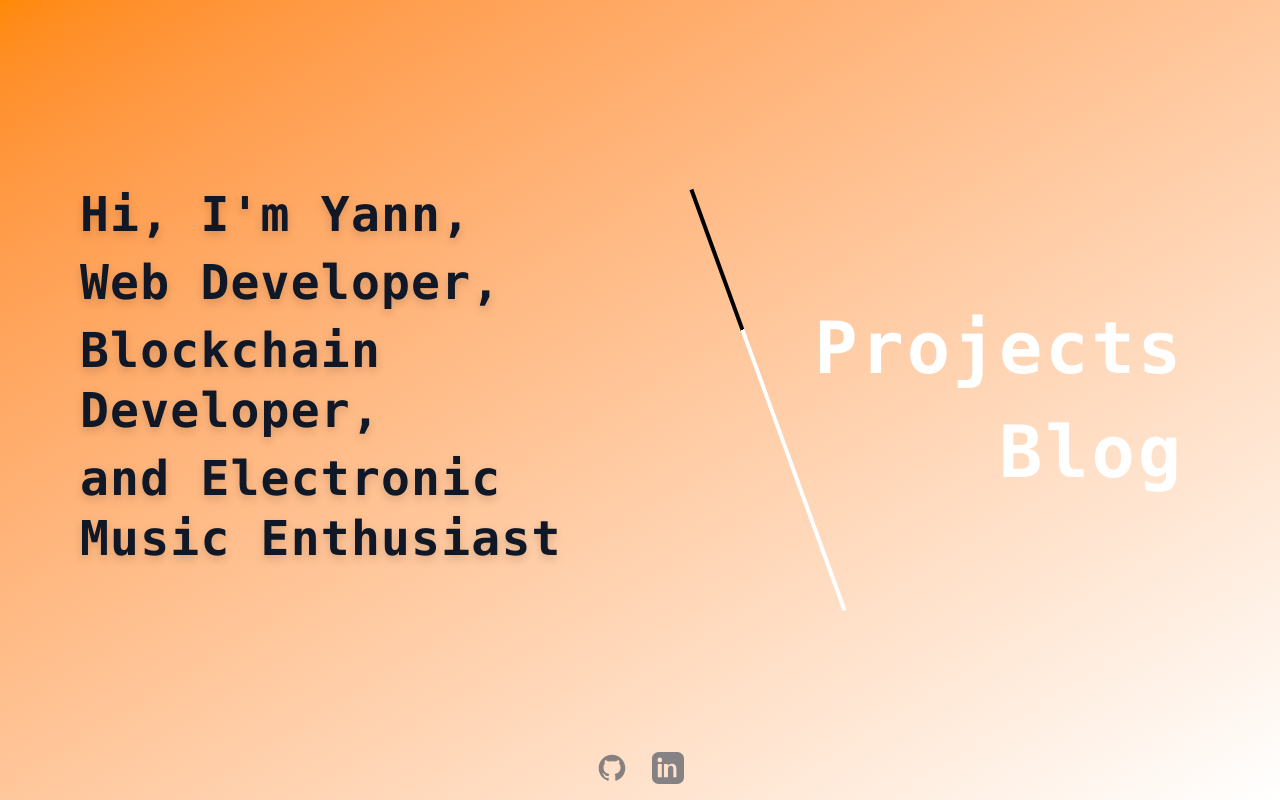
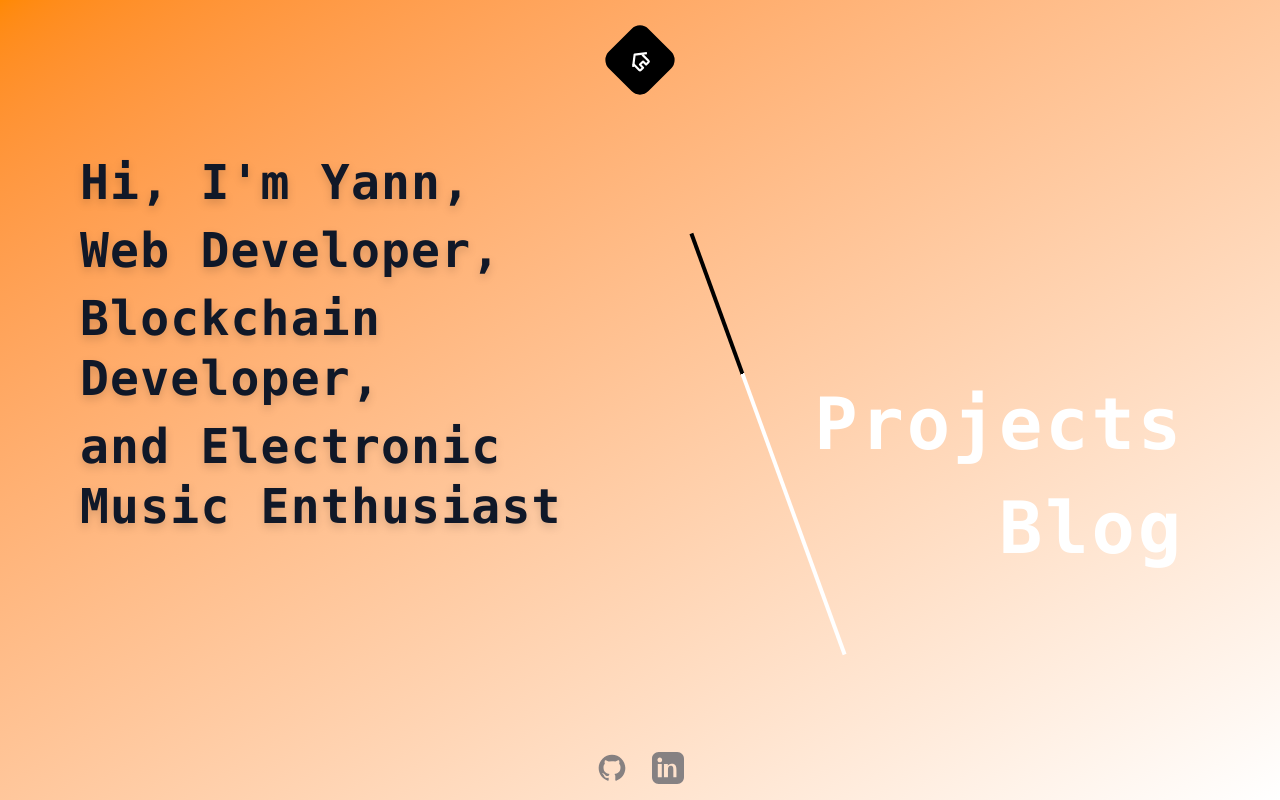
Before and after one commit to yanntrc/website-portfolio, a React (Vite) app: page / in a window 1280 px wide. Built offline with nearby package versions, Linux system fonts and the light colour scheme.

Commit message:
modif home component

```diff
--- a/src/pages/Home.jsx
+++ b/src/pages/Home.jsx
@@ -3,8 +3,13 @@ import Header from '../components/Header'
 
 export default function Home() {
   return (
-    <div className="min-h-screen bg-gradient-to-br from-orange-400 to-white flex flex-col md:flex-row items-stretch justify-center relative overflow-hidden">
+    <div className="min-h-screen bg-gradient-to-br from-orange-400 to-white flex flex-col relative overflow-hidden">
+      {/* Header centré en haut */}
+      <Header />
 
+      {/* Main content, side by side on md+ */}
+      <div className="flex flex-col md:flex-row flex-1 items-stretch justify-center w-full relative">
+        {/* Barre diagonale */}
         <div
           className="pointer-events-none absolute top-1/2 left-[60%] w-[35vw] h-1 z-0"
           style={{
@@ -14,7 +19,7 @@ export default function Home() {
         />
 
         {/* Titre à gauche */}
-      <div className="flex flex-col justify-center md:w-1/2 w-full z-10">
+        <div className="flex flex-col justify-start md:w-1/2 w-full z-10 pt-16">
           <h1 className="text-left ml-10 md:ml-20 mb-12 font-mono text-3xl md:text-5xl font-extrabold text-gray-900 drop-shadow-lg animate-slide-down leading-tight tracking-wide">
             <span className="block">Hi, I'm Yann,</span>
             <span className="block mt-2">Web Developer,</span>
@@ -23,8 +28,8 @@ export default function Home() {
           </h1>
         </div>
 
-      {/* Liens géants à droite, blanc, animés au hover/click */}
-      <div className="flex flex-col justify-center items-end md:w-1/2 w-full gap-8 pr-12 md:pr-24 z-10">
+        {/* Liens à droite, bien espacés */}
+        <div className="flex flex-col justify-center items-end md:w-1/2 w-full gap-8 pr-12 md:pr-24 z-10 pt-16">
           <Link
             to="/projects"
             className="text-5xl md:text-7xl font-extrabold font-mono text-white transition-all duration-200 hover:scale-105 hover:drop-shadow-lg active:scale-95"
@@ -41,5 +46,6 @@ export default function Home() {
           </Link>
         </div>
       </div>
+    </div>
   );
 }
```
Lines whose indentation alone changed are shown as unchanged.
